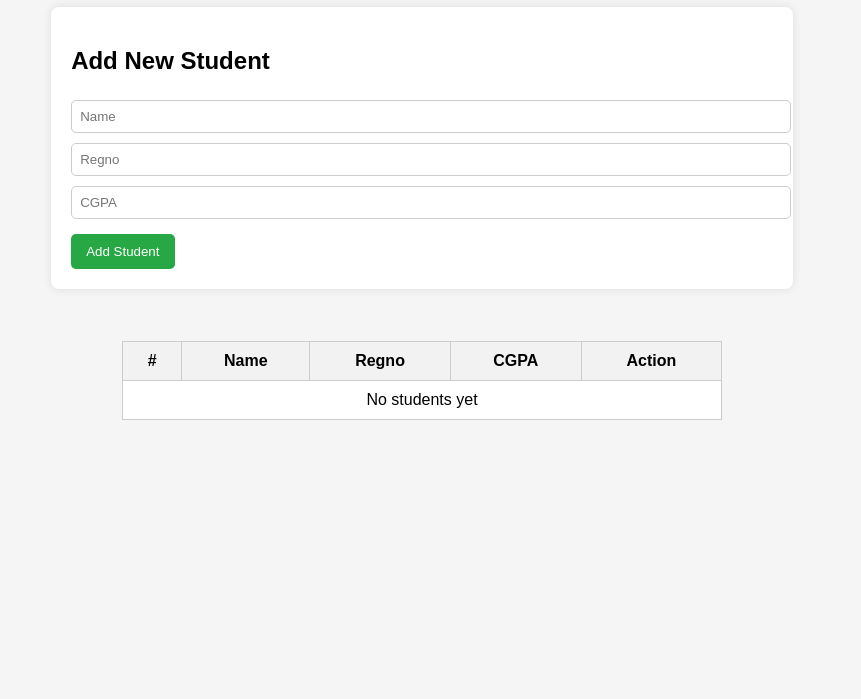
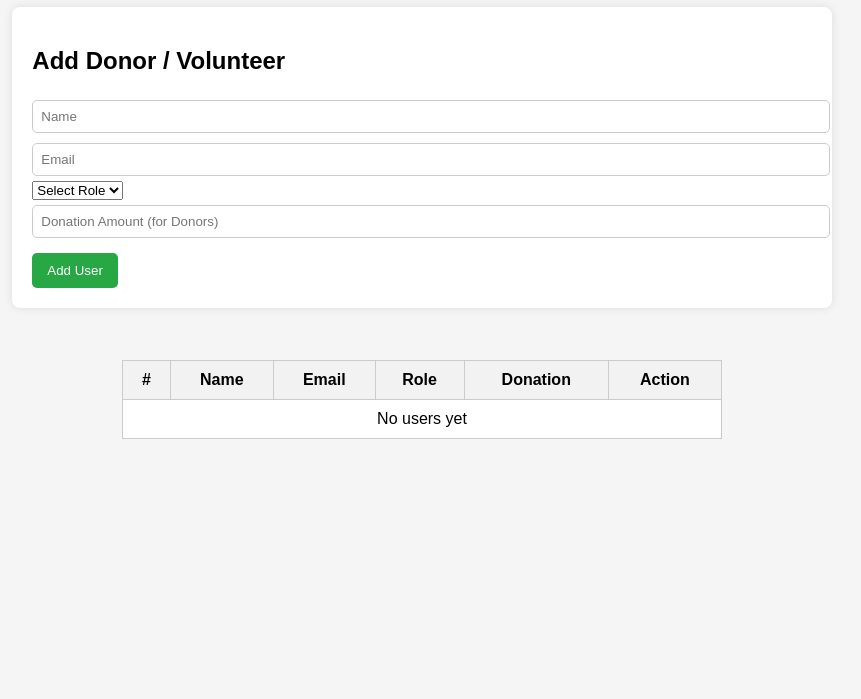
Before and after one commit to davii23/web_ex8, a website: page index.html in a window 1280 px wide. Shown: the part 101-800 px from the top of the page, without its empty margins (218-1079 px from the left). Drawn offline with Linux system fonts and the light colour scheme; no server answers.

Commit message:
Update index.html

```diff
--- a/index.html
+++ b/index.html
@@ -1,39 +1,42 @@
 <!DOCTYPE html>
 <html>
 <head>
-    <title>Student Management</title>
+    <title>NGO Donation & Volunteer Management</title>
     <link rel="stylesheet" href="style.css">
 </head>
 <body>
-    <h1>Student Management</h1>
+    <h1>NGO Management</h1>
 
-    <!-- Add Student Form -->
-    <form id="studentForm">
-        <h2>Add New Student</h2>
+    <!-- Add User Form -->
+    <form id="userForm">
+        <h2>Add Donor / Volunteer</h2>
         <input type="text" id="name" placeholder="Name" required>
-        <input type="text" id="regno" placeholder="Regno" required>
-        <input type="number" id="cgpa" placeholder="CGPA" step="0.01" required>
-        <button type="submit">Add Student</button>
+        <input type="email" id="email" placeholder="Email" required>
+        <select id="role" required>
+            <option value="">Select Role</option>
+            <option value="Donor">Donor</option>
+            <option value="Volunteer">Volunteer</option>
+        </select>
+        <input type="number" id="donationAmount" placeholder="Donation Amount (for Donors)">
+        <button type="submit">Add User</button>
     </form>
 
-    <!-- Message Display -->
     <p id="message"></p>
 
-    <!-- Students Table -->
+    <!-- Users Table -->
     <table>
         <thead>
             <tr>
                 <th>#</th>
                 <th>Name</th>
-                <th>Regno</th>
-                <th>CGPA</th>
+                <th>Email</th>
+                <th>Role</th>
+                <th>Donation</th>
                 <th>Action</th>
             </tr>
         </thead>
-        <tbody id="studentTable">
-            <tr>
-                <td colspan="5">No students yet</td>
-            </tr>
+        <tbody id="userTable">
+            <tr><td colspan="6">No users yet</td></tr>
         </tbody>
     </table>
 
```
